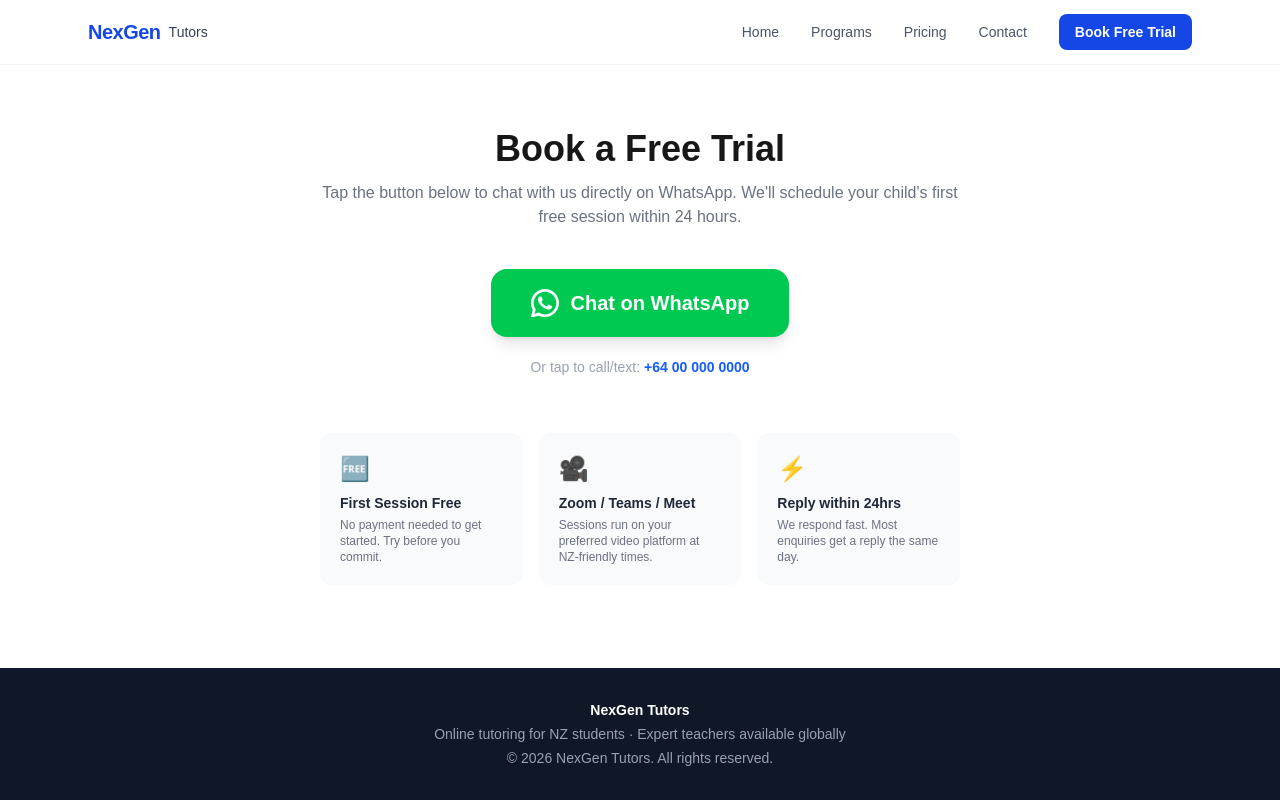
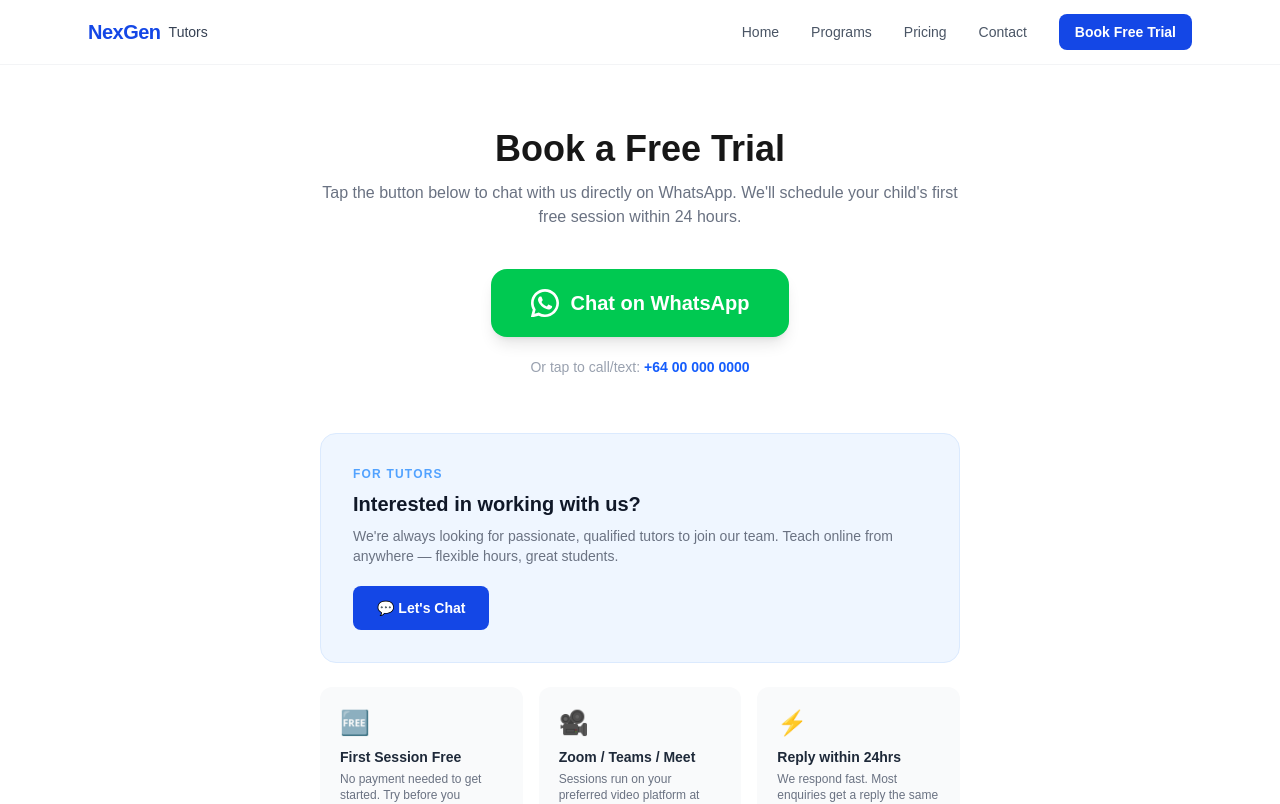
Before and after one commit to kmittal8/nexgen-tutors, a Next.js app: page /contact in a window 1280 px wide. Shown: the top 804 px of the page. Built offline with nearby package versions, Linux system fonts and the light colour scheme.

Commit message:
Add tutor recruitment section to contact page
WhatsApp CTA for tutors interested in joining — separate pre-filled message.

Co-Authored-By: Claude Sonnet 4.6 <noreply@anthropic.com>

```diff
--- a/app/contact/page.tsx
+++ b/app/contact/page.tsx
@@ -34,7 +34,24 @@ export default function Contact() {
         </a>
       </p>
 
-      <div className="mt-14 grid grid-cols-1 sm:grid-cols-3 gap-4 text-sm text-left">
+      {/* Tutor recruitment */}
+      <div className="mt-14 bg-blue-50 border border-blue-100 rounded-2xl p-8 text-left">
+        <p className="text-xs font-bold uppercase tracking-widest text-blue-400 mb-2">For Tutors</p>
+        <h2 className="text-xl font-bold text-gray-900 mb-2">Interested in working with us?</h2>
+        <p className="text-gray-500 text-sm mb-5">
+          We're always looking for passionate, qualified tutors to join our team. Teach online from anywhere — flexible hours, great students.
+        </p>
+        <a
+          href={`https://wa.me/${waNumber}?text=${encodeURIComponent("Hi! I'm a tutor interested in joining NexGen Tutors. Could you share more details about working with your team?")}`}
+          target="_blank"
+          rel="noopener noreferrer"
+          className="inline-flex items-center gap-2 bg-blue-700 hover:bg-blue-800 text-white font-semibold px-6 py-3 rounded-lg transition-colors text-sm"
+        >
+          💬 Let's Chat
+        </a>
+      </div>
+
+      <div className="mt-6 grid grid-cols-1 sm:grid-cols-3 gap-4 text-sm text-left">
         <div className="bg-gray-50 rounded-xl p-5">
           <p className="text-2xl mb-2">🆓</p>
           <p className="font-semibold text-gray-800 mb-1">First Session Free</p>
```
